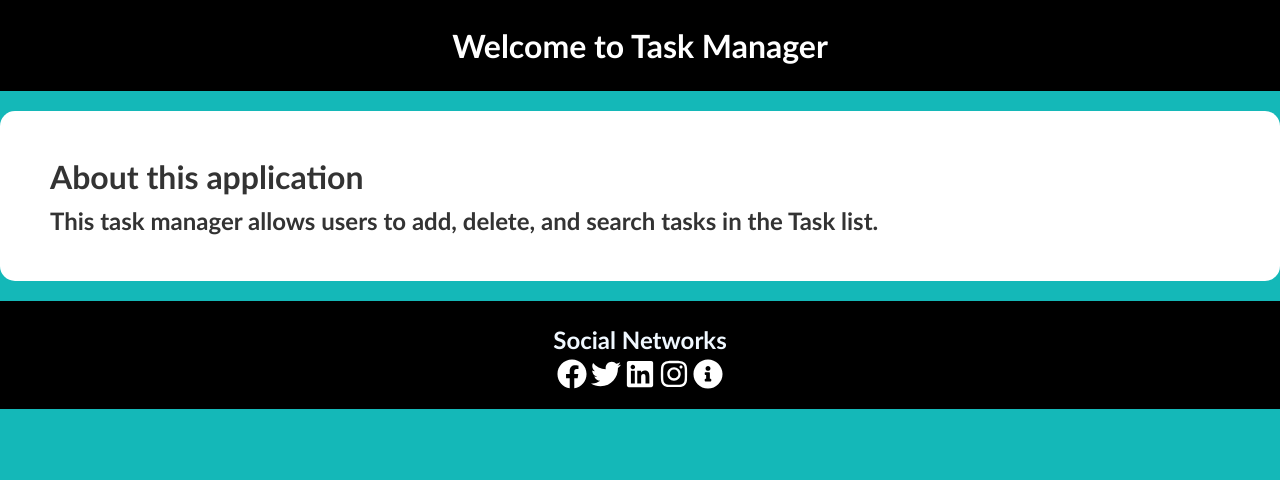
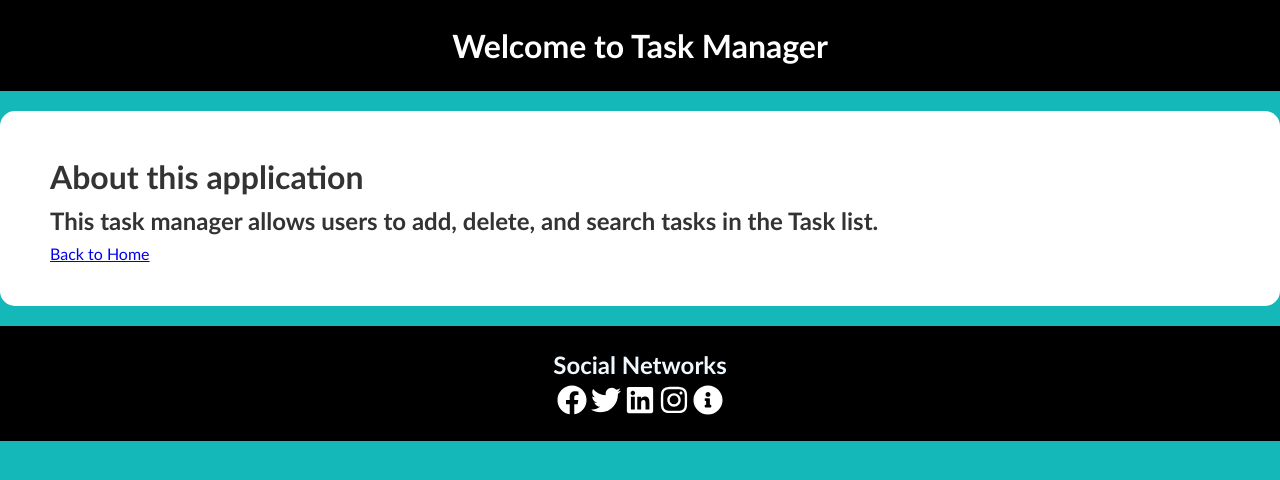
Before and after one commit to Kirapants07/Final_INF655, a React (Create React App) app: page /about in a window 1280 px wide. Shown: the top 480 px of the page. Built offline with nearby package versions, Linux system fonts and the light colour scheme.

Commit message:
Added home and about Links

```diff
--- a/src/components/pages/About.js
+++ b/src/components/pages/About.js
@@ -2,6 +2,7 @@
 import Header from './Header';
 import Card from '../shared/Card';
 import Footer from './Footer';
+import { Link } from 'react-router-dom';
 
 export default function About() {
   return (
@@ -10,6 +11,9 @@
       <Card>
           <h1>About this application</h1>
           <h2>This task manager allows users to add, delete, and search tasks in the Task list.</h2>
+          <p>
+            <Link to="/">Back to Home</Link>
+          </p>
       </Card>
       <Footer />
     </div>
--- a/src/components/pages/Footer.js
+++ b/src/components/pages/Footer.js
@@ -1,5 +1,6 @@
 import React from 'react';
 import {FaFacebook, FaTwitter, FaLinkedin, FaInfoCircle, FaInstagram} from "react-icons/fa";
+import { Link } from 'react-router-dom';
 
 export default function Footer() {
   return (
@@ -10,7 +11,11 @@
             <FaTwitter size={30} />
             <FaLinkedin size={30} />
             <FaInstagram size={30} />
-            <FaInfoCircle size={30} />
+
+            <Link to="/about" style={{color: "white"}}>
+              <FaInfoCircle size={30} />
+            </Link>
+
         </div>
     </div>
   )
```
